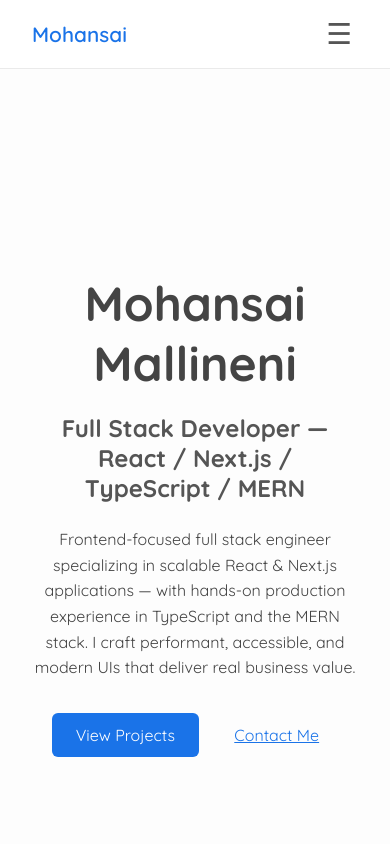
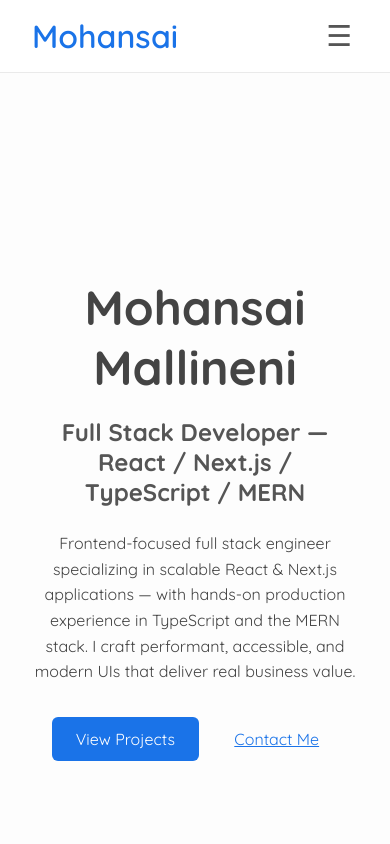
Before and after one commit to Mohansai-M/myPortfolio, a Next.js app: page / in a window 390 px wide. Shown: the top 844 px of the page. Built offline with nearby package versions, Linux system fonts and the light colour scheme.

Commit message:
Fine tuning UI

```diff
--- a/src/app/components/Navbar.jsx
+++ b/src/app/components/Navbar.jsx
@@ -46,7 +46,7 @@ const Navbar = () => {
         }}
       >
         <div className={styles.container}>
-          <div className={styles.logo}>Mohansai</div>
+          <div className={styles.logo}> <a href ="/" className={styles.logoLink}>Mohansai</a></div>
           <ul className={styles.navLinks}>
             {sections.map((id) => (
               <li key={id}>
--- a/src/app/components/Navbar.module.css
+++ b/src/app/components/Navbar.module.css
@@ -19,12 +19,25 @@
 }
 
 /* Logo (top bar) */
-.logo {
+.logo ,.logoLink {
   font-size: 1.3rem;
   font-weight: 600;
   color: #1a73e8;
+  cursor: pointer;
 }
 
+.logoLink
+{
+text-decoration: none;
+ cursor: pointer;
+}
+.logoLink.active
+{
+font-size: 1.3rem;
+font-weight: 600;
+color: #1a73e8;
+text-decoration: none;
+}
 /* Navbar links */
 .navLinks {
   display: flex;
@@ -137,4 +150,9 @@
   .menuIcon {
     display: block;
   }
+
+  .logo ,.logoLink {
+  font-size: 2rem;
+  font-weight: 600;
 }
+}
```
